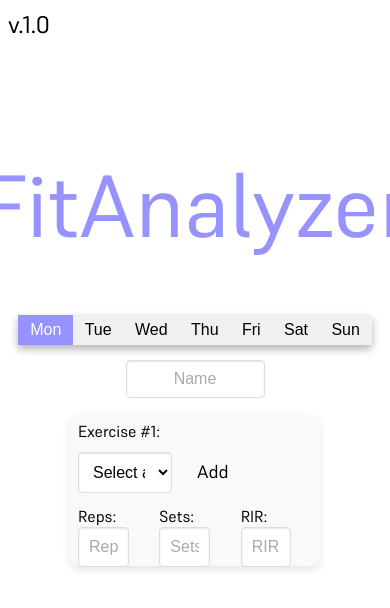
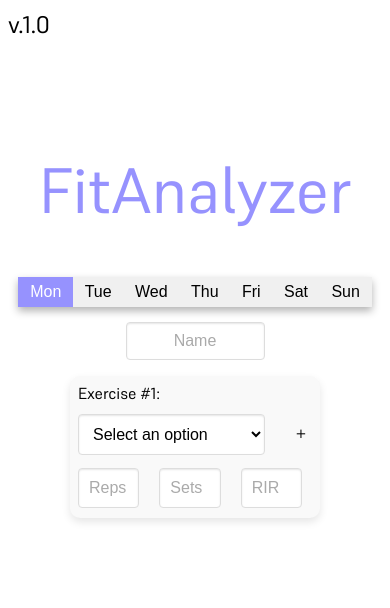
Before and after one commit to Ph1so/FitAnalyzer, a React (Create React App) app: page / in a window 390 px wide. Shown: the top 608 px of the page. Built offline with nearby package versions, Linux system fonts and the light colour scheme.

Commit message:
Better Mobile Design
Added better design for mobile, eliminated unneccesary text. Next steps would be to add color and icons

```diff
--- a/src/components/Options.css
+++ b/src/components/Options.css
@@ -9,8 +9,8 @@
   background-color: #f9f9f9;
   border-radius: 10px;
   box-shadow: 0 4px 8px rgba(0, 0, 0, 0.1);
-  width: 60vmin;
-  height: 20vmin;
+  width: 70vmin;
+  height: 10vmin;
   min-height: 15vmin; /* Set a minimum height */
   max-height: 50vmin; /* Set a maximum height */
   margin: 0 auto;
@@ -22,9 +22,11 @@
   font-size: large;
   justify-content: center;
   align-items: center;
-  margin-left: 5vmin;
+  margin-left: 1vmin;
   background-color: transparent;
   border: none;
+  float:right;
+  margin-top: 1%;
 }
 
 .Add-Workout:hover {
@@ -39,6 +41,8 @@
   margin-left: 1vmin;
   background-color: transparent;
   border: none;
+  float:right;
+  margin-top: 1%;
 }
 
 .Remove-Workout:hover {
@@ -56,7 +60,17 @@
   margin-bottom: 10px;
 }
 
-select,
+select{
+  width: 80%;
+  padding: 10px;
+  font-size: 1rem;
+  border-radius: 4px;
+  border: 1px solid #ddd;
+  background-color: #fff;
+  margin-bottom: 1vmin;
+  box-shadow: inset 0 1px 2px rgba(0, 0, 0, 0.1);
+}
+
 input[type="text"] {
   width: 80%;
   padding: 10px;
@@ -102,11 +116,43 @@ input[type="text"]::placeholder {
 
 @media (max-width: 480px) {
   .Option-container {
-    height: 35vmin;
+    height: 31vmin;
+    width: 60vmin;
   }
-  select,
   input[type="text"] {
-    width: 40%;
+    width: 55%;
+  }
+  select{
+    width: 80%;
+  }
+  .Add-Workout {
+    float:right;
+    margin-top:2.5%;
+  }
+  .Remove-Workout {
+    float:right;
+    margin-top:2.5%;
+  }
+}
+
+@media (max-width: 400px) {
+  .Option-container {
+    height: 32.5vmin;
+    width: 60vmin;
+  }
+  input[type="text"] {
+    width: 55%;
+  }
+  select{
+    width: 80%;
+  }
+  .Add-Workout {
+    float:right;
+    margin-top:2.5%;
+  }
+  .Remove-Workout {
+    float:right;
+    margin-top:2.5%;
   }
 }
 
--- a/src/components/Options.js
+++ b/src/components/Options.js
@@ -217,7 +217,7 @@ const Options = ({ exercises, onExercisesChange }) => {
             </select>
             {index === exercises.length - 1 ? (
               <button className="Add-Workout" onClick={addExercise}>
-                Add
+                +
               </button>
             ) : (
               <button
@@ -225,13 +225,13 @@ const Options = ({ exercises, onExercisesChange }) => {
                 className="Remove-Workout"
                 onClick={() => removeExercise(index)}
               >
-                Remove
+                -
               </button>
             )}
           </div>
           <div className="Reps-container">
             <div className="Reps">
-              <label htmlFor={`reps-select-${index}`}>Reps: </label>
+              <label htmlFor={`reps-select-${index}`}></label>
               <input
                 type="text"
                 placeholder="Reps"
@@ -241,7 +241,7 @@ const Options = ({ exercises, onExercisesChange }) => {
               />
             </div>
             <div className="Sets">
-              <label htmlFor={`sets-select-${index}`}>Sets: </label>
+              <label htmlFor={`sets-select-${index}`}></label>
               <input
                 type="text"
                 placeholder="Sets"
@@ -251,7 +251,7 @@ const Options = ({ exercises, onExercisesChange }) => {
               />
             </div>
             <div className="Rir">
-              <label htmlFor={`rir-select-${index}`}>RIR: </label>
+              <label htmlFor={`rir-select-${index}`}></label>
               <input
                 type="text"
                 placeholder="RIR"
--- a/src/components/Title.css
+++ b/src/components/Title.css
@@ -23,3 +23,15 @@
   color: transparent;
   margin-bottom: 0.25em;
 }
+
+@media (max-width: 480px) {
+  .Title{
+    font-size: 4em;
+  }
+}
+
+@media (max-width: 400px) {
+  .Title{
+    font-size: 4em;
+  }
+}
```
